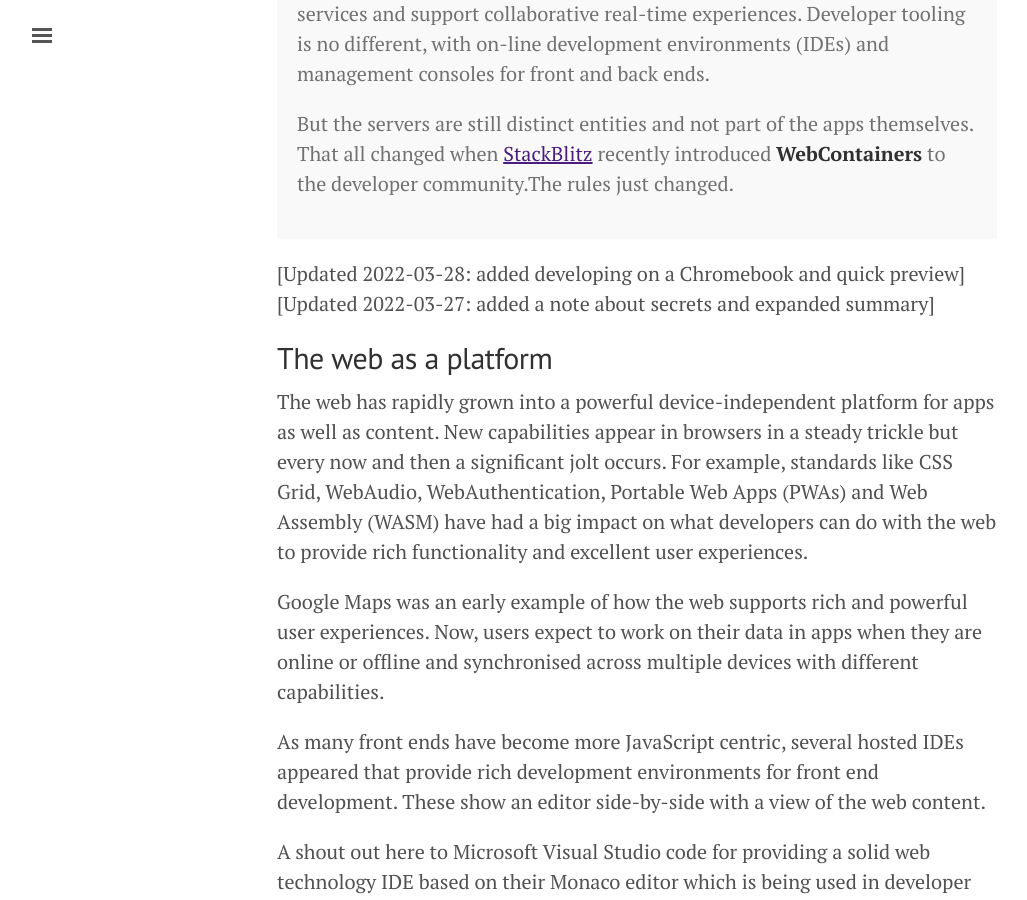
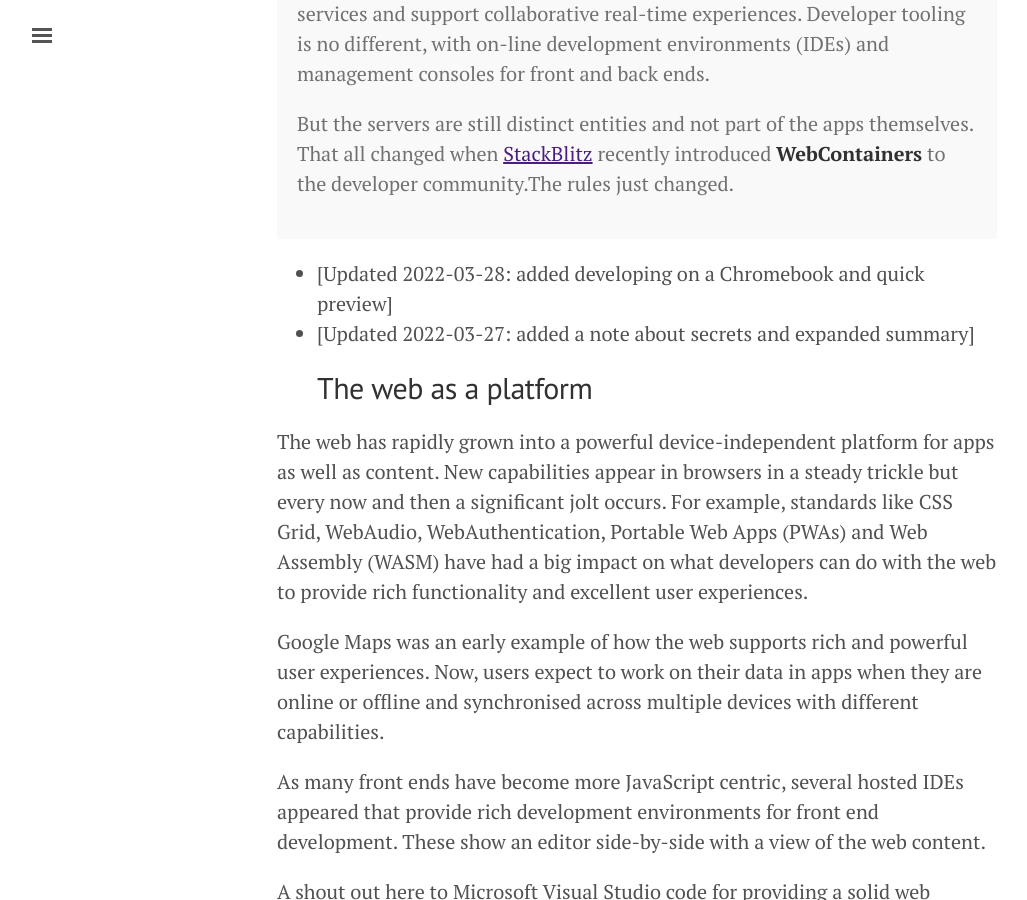
Before and after one commit to OpenDirective/opendirective.github.io, a Jekyll site: the page built from _posts/2022-03-26-web-native-development-with-stackblitz.md, in a window 1280 px wide and 900 px high, scrolled down 313 px. Shown: the whole window, without its empty margins (3-1030 px from the left). Built offline with Jekyll 4.4.1, drawn with Linux system fonts in a browser that asks for light colours.

Commit message:
Fix Update list

```diff
--- a/_posts/2022-03-26-web-native-development-with-stackblitz.md
+++ b/_posts/2022-03-26-web-native-development-with-stackblitz.md
@@ -7,8 +7,8 @@
 
 <p>But the servers are still distinct entities and not part of the apps themselves. That all changed when <a href="https://stackblitz.com/">StackBlitz</a> recently introduced <strong>WebContainers</strong> to the developer community.The rules just changed.</p></div>
 
-[Updated 2022-03-28: added developing on a Chromebook and quick preview]
-[Updated 2022-03-27: added a note about secrets and expanded summary]
+- [Updated 2022-03-28: added developing on a Chromebook and quick preview]
+- [Updated 2022-03-27: added a note about secrets and expanded summary]
 ## The web as a platform
 
 The web has rapidly grown into a powerful device-independent platform for apps as well as content. New capabilities appear in browsers in a steady trickle but every now and then a significant jolt occurs. For example, standards like CSS Grid, WebAudio, WebAuthentication, Portable Web Apps (PWAs) and Web Assembly (WASM) have had a big impact on what developers can do with the web to provide rich functionality and excellent user experiences.
```
